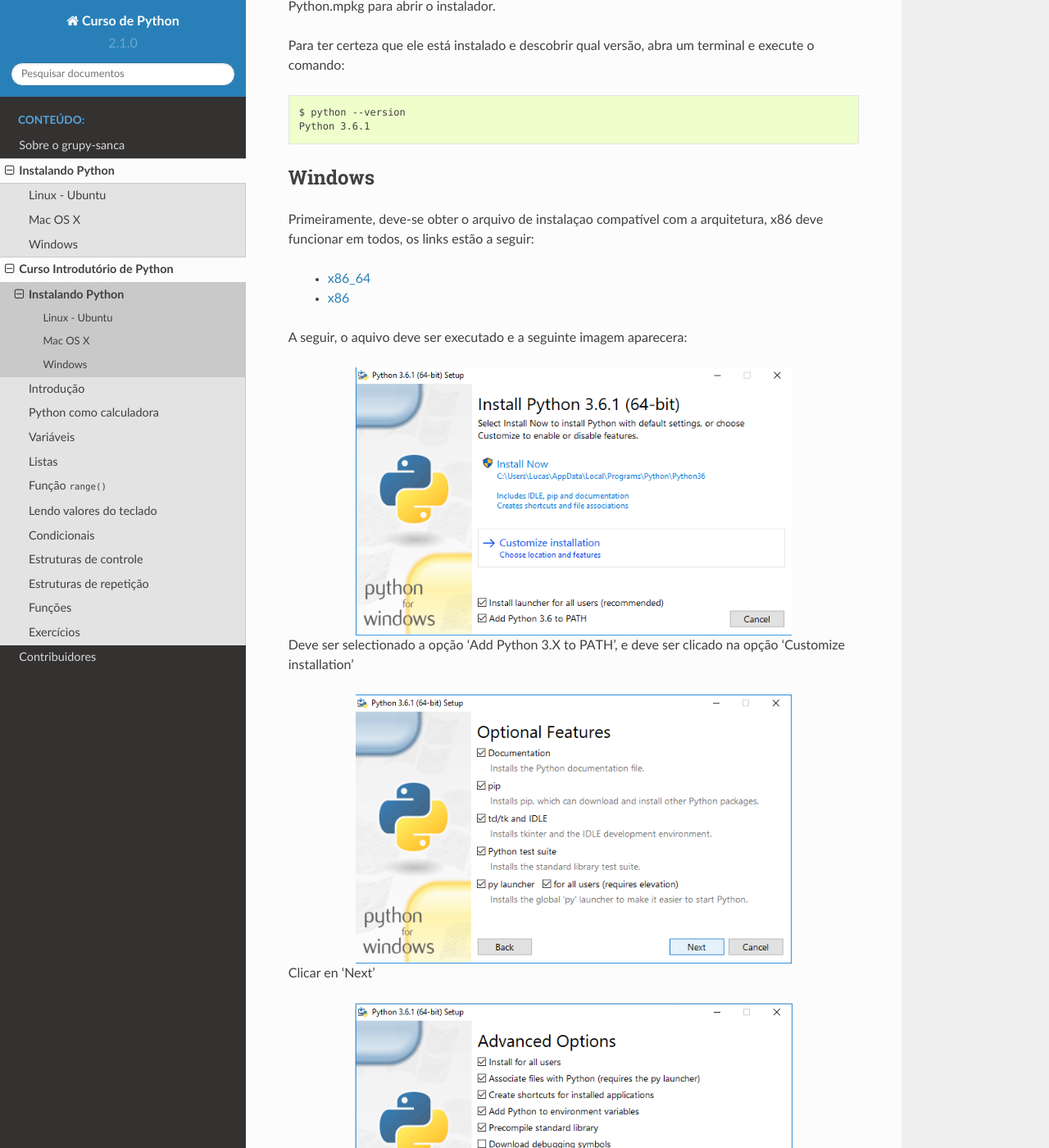
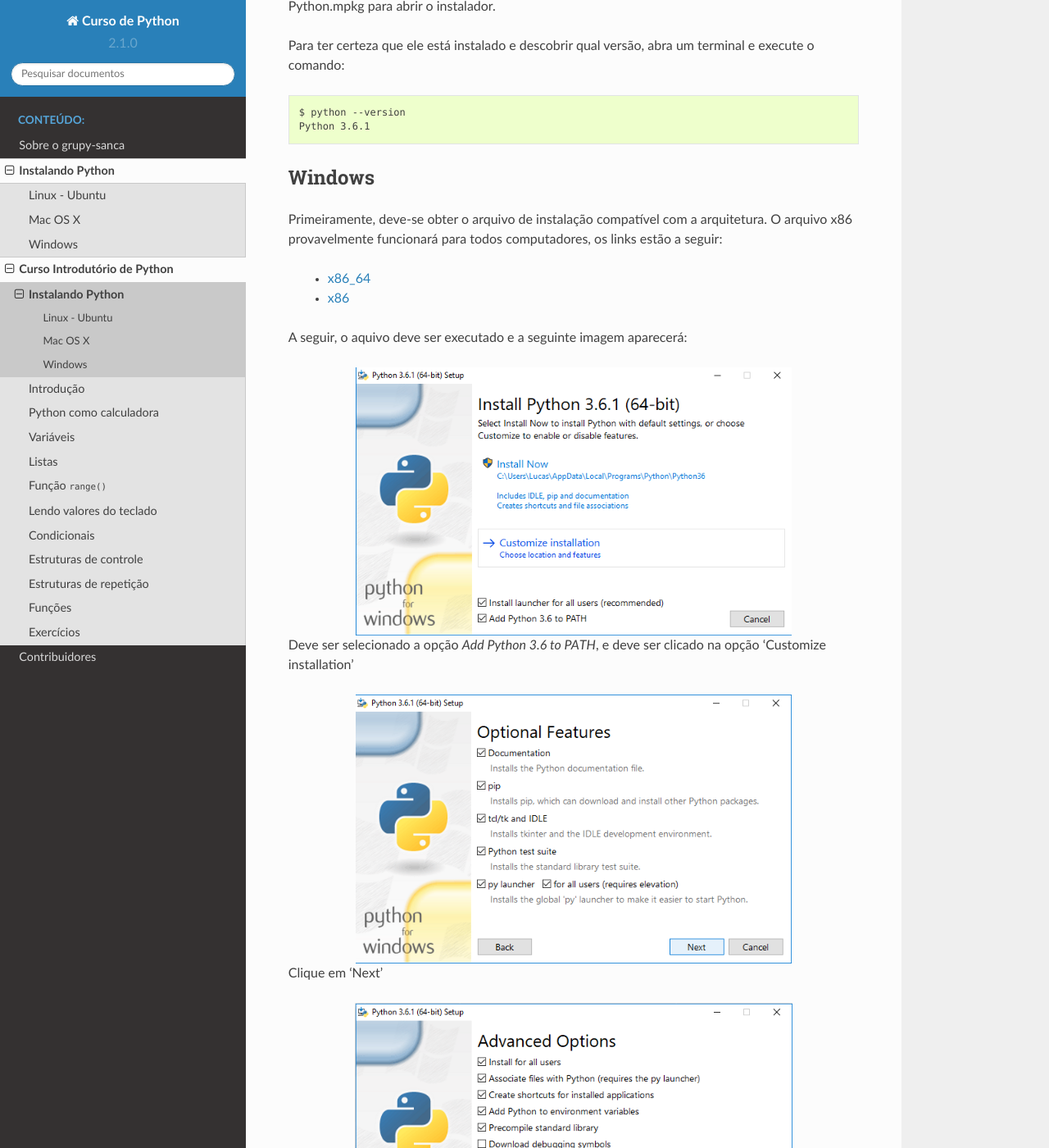
Before and after one commit to grupy-sanca/curso-python, a Sphinx documentation site: the page built from source/intro/instalacao.rst, in a window 1280 px wide and 1400 px high, scrolled down 789 px. Shown: the whole window at 82% size. Built offline with Sphinx 7.4.7 and the Read the Docs theme 2.0.0, drawn with Linux system fonts in a browser that asks for light colours; some of the changed text lies outside the part shown.

Commit message:
Fix typo from instalacao page

```diff
--- a/source/intro/instalacao.rst
+++ b/source/intro/instalacao.rst
@@ -49,43 +49,48 @@
 Windows
 -------
 
-Primeiramente, deve-se obter o arquivo de instalaçao compatível com a arquitetura, x86 deve funcionar em todos, os links estão a seguir:
+Primeiramente, deve-se obter o arquivo de instalação compatível com a
+arquitetura. O arquivo x86 provavelmente funcionará para todos computadores,
+os links estão a seguir:
 
     - x86_64_
     - x86_
 
-A seguir, o aquivo deve ser executado e a seguinte imagem aparecera:
+A seguir, o aquivo deve ser executado e a seguinte imagem aparecerá:
 
 .. figure:: images/install1.png
    :align: center
    :scale: 80%
 
-Deve ser selectionado a opção 'Add Python 3.X to PATH', e deve ser clicado na opção 'Customize installation'
+Deve ser selecionado a opção `Add Python 3.6 to PATH`, e deve ser clicado na
+opção 'Customize installation'
 
 
 .. figure:: images/install2.png
    :align: center
    :scale: 80%
 
-Clicar en 'Next'
+Clique em 'Next'
 
 .. figure:: images/install3.png
    :align: center
    :scale: 80%
 
-Selectionar a opção: 'Install for all users' e clicar em 'Install', uma janela pedindo permissão de administrador deve aparecer, é necessário aceitar
+Selecionar a opção `Install for all users` e clicar em `Install`. Então, uma
+janela pedindo permissão de administrador deve aparecer, é necessário aceitar
 
 .. figure:: images/install4.png
    :align: center
    :scale: 80%
 
-Clicar em 'Disable path lenght limit', novamente, uma janela de permissão de administrador vai aparecer, é necessário aceitar
+Selecione `Disable path lenght limit` e, novamente, uma janela de permissão de
+administrador irá aparecer, é necessário aceitar
 
 .. figure:: images/install5.png
    :align: center
    :scale: 80%
 
-Clicar em 'Close'
+Clique em `Close`
 
 Parabéns, agora o Python está intalado em sua máquina!
 
```
